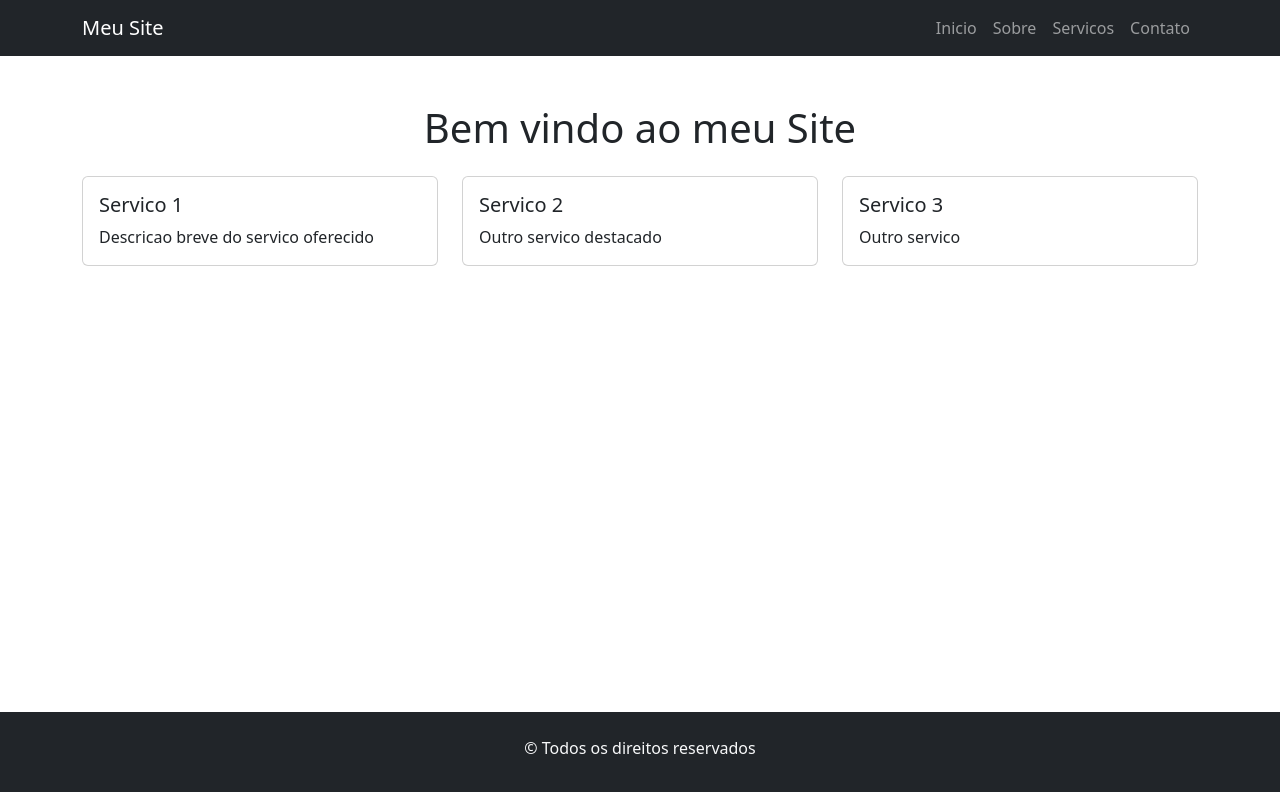
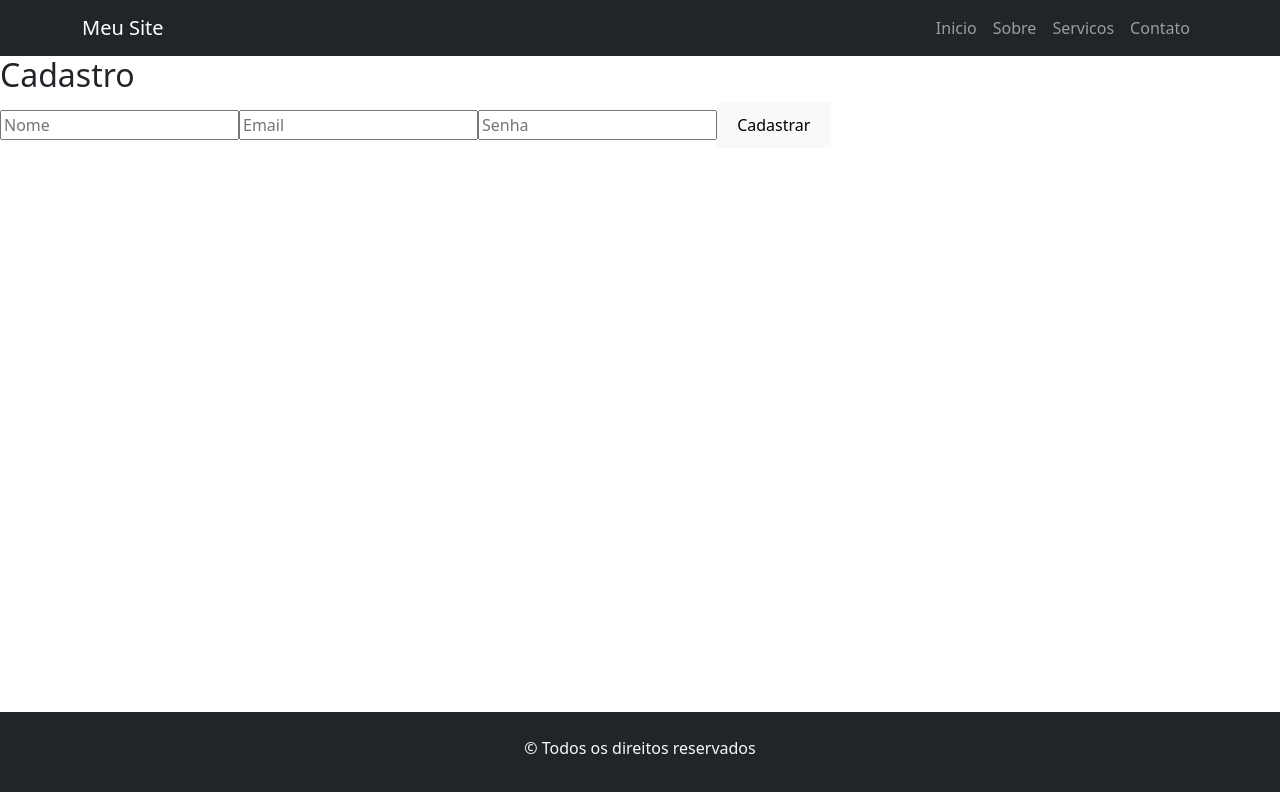
Before and after one commit to cynthiamaia/Disc.Web, a React (Vite) app in the folder site-com-bootstrap/: page /register in a window 1280 px wide. Shown: the top 792 px of the page. Built offline with nearby package versions, Linux system fonts and the light colour scheme.

Commit message:
firebase

```diff
--- a/site-com-bootstrap/src/App.jsx
+++ b/site-com-bootstrap/src/App.jsx
@@ -5,27 +5,25 @@ import Alert from 'react-bootstrap/Alert';
 import Header from './components/header';
 import Footer from './components/footer'
 import MainContent from './components/maincontent';
-import { BrowserRouter as Router, Routes, Route} from "react-router-dom"
+import { BrowserRouter as Router, Routes, Route} from "react-router-dom";
 import Register from './components/register';
 function App() {
   return (
     <Router>
     <div className="d-flex flex-column min-vh-100 w-100">
       <Header></Header>
-
       <main className="flex-grow-1 w-100">
-        <MainContent></MainContent>
+      <Routes>
+        <Route path="/" element={<MainContent/>}/>
+        <Route path="/register" element={<Register/>}/> {}
+      </Routes>
       </main>
-      <Routes>
-        <Route path="/" element={<MainContent/>} />
-        <Route path="/register" elment={<Register/>} />
-      </Routes>
       <Footer/>
     </div>
     </Router>
   )
 }
 
-export default App
-      {/*<Alert variant="success">Tudo certo!</Alert> */}
-      {/*<Button variant="primary">Clique aqui</Button>*/}
+export default App;
+     // {/*<Alert variant="success">Tudo certo!</Alert> */}
+     // {/*<Button variant="primary">Clique aqui</Button>*/}
--- a/site-com-bootstrap/src/components/register.jsx
+++ b/site-com-bootstrap/src/components/register.jsx
@@ -1,23 +1,23 @@
-import {useState} from "react";
-import { createUserWithEmailandPassword, updateProfile } from "firebase/auth";
-import {auth} from "../firebase";
+import  { useState } from "react";
+import { createUserWithEmailAndPassword, updateProfile } from "firebase/auth";
+import { auth } from "../firebase";
 function Register() {
     //inicializa o estado com string vazia
-    const [nome, setNome] = useState("")
-    const [email, setEmail] = useState("")
-    const [senha, setSenha] = useState("")
-    const [erro, setErro] = useState("")
+    const [nome, setNome] = useState("");
+    const [email, setEmail] = useState("");
+    const [senha, setSenha] = useState("");
+    const [erro, setErro] = useState("");
 
     //impede o carregamento, sem ela, a pagina recarregaria
     const handleRegister = async (e) => {
         e.preventDefault();
         //await -> faz a funcao esperar ate o firebase confirmar a criacao do usuario
         try {
-    const userCredential = await createUserWithEmailandPassword(auth, email, senha)
+            const userCredential = await createUserWithEmailAndPassword(auth, email, senha);
         } catch (error){
             setErro(error.message);
         }
-}
+        };
 
     return (
         <div>
```
Also changed, not shown: 1 other file (tests, documents, lock files or other folders). Lines whose indentation alone changed are shown as unchanged.
